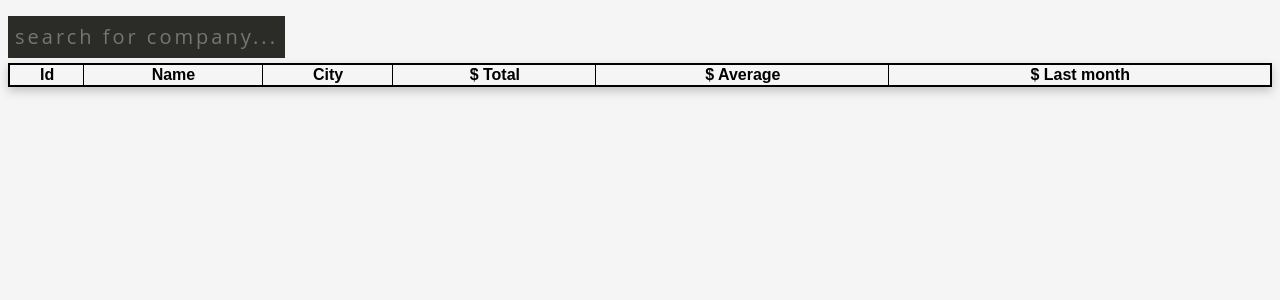
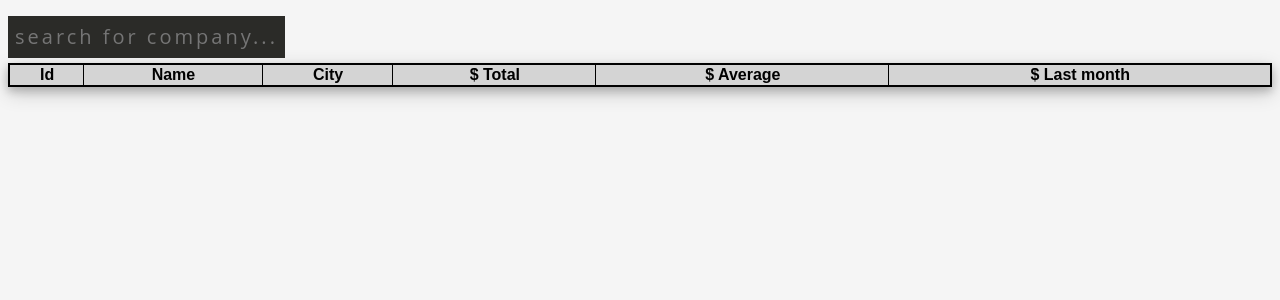
Before and after one commit to KrzysztofRajmund/Responsive-Dynamic-DataTable-with-vanilla-JS, a PHP site: page / in a window 1280 px wide. Shown: the top 300 px of the page. Run offline with PHP 8.4, Linux system fonts and the light colour scheme; lists and menus that the app fills with data are empty.

Commit message:
small changes in app.js

```diff
--- a/assets/styles/app.css
+++ b/assets/styles/app.css
@@ -10,7 +10,7 @@ table {
   width: 100%;
   border: 2px solid;
   border-collapse: collapse;
-  box-shadow: 0px 4px 10px rgba(43, 43, 40, 0.25);
+  box-shadow: 0 4px 8px 0 rgba(0, 0, 0, 0.2), 0 6px 20px 0 rgba(0, 0, 0, 0.19);
 }
 
 th,td{
@@ -20,6 +20,7 @@ th,td{
 }
 th{
   cursor: pointer;
+  background-color: #cccc;
 }
 
 input{
--- a/index.html
+++ b/index.html
@@ -1,7 +1,3 @@
-<!--
-1.Sort Income
-2.Make univeral sort function
- -->
 
 <!DOCTYPE html>
 <html lang="en">
--- a/src/app.js
+++ b/src/app.js
@@ -1,3 +1,4 @@
+
 //DOM ELEMENTS
 const input = document.getElementById("input");
 const name = document.getElementById("name");
@@ -14,9 +15,7 @@ let currentPage = 1;
 //FETCH COMPANIES
 const fetchCompanies = async () => {
   try {
-    const response = await fetch(
-      `https://recruitment.hal.skygate.io/companies`
-    );
+    const response = await fetch(process.env.COMPANIES_URL);
     let data = await response.json();
 
     data.forEach((company) => {
```
Also changed, not shown: package.json (+6 -2 lines), package-lock.json.
